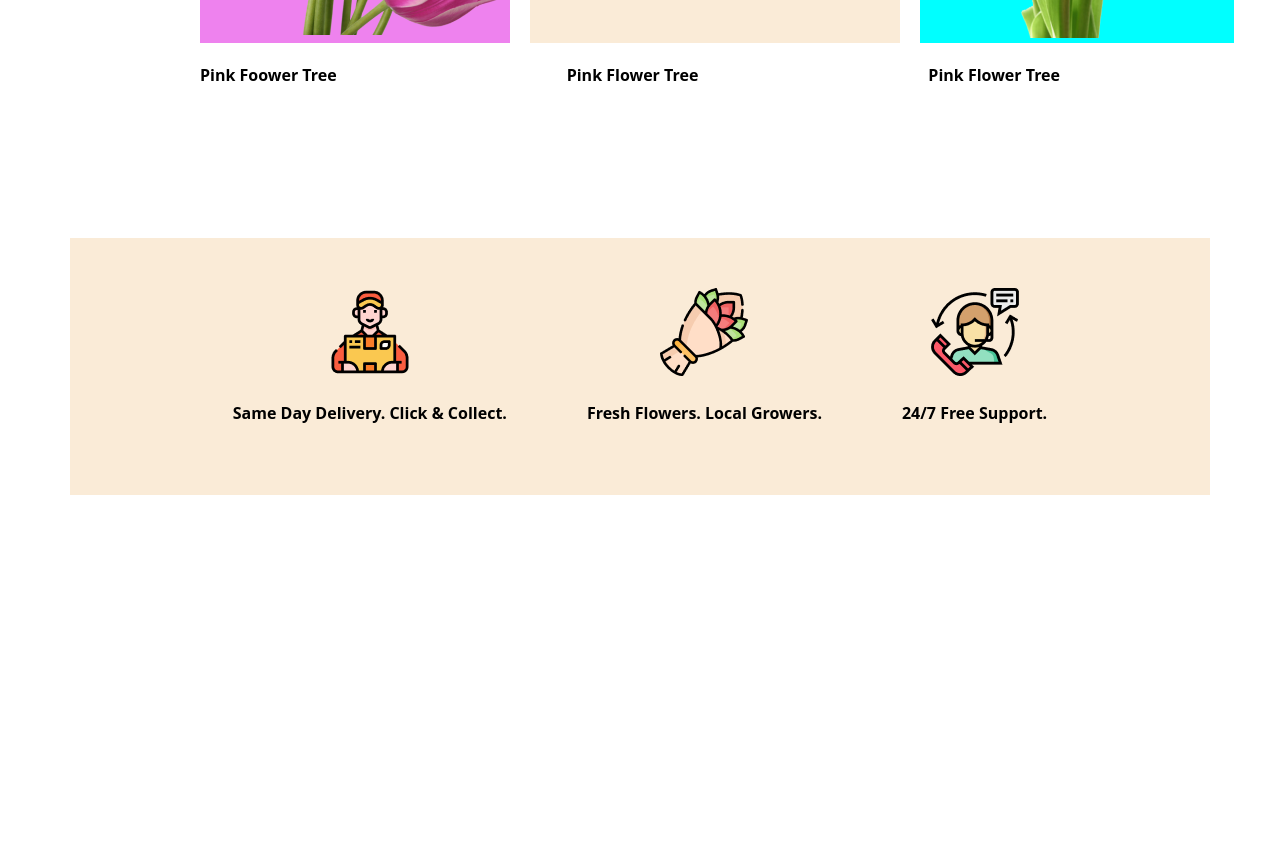
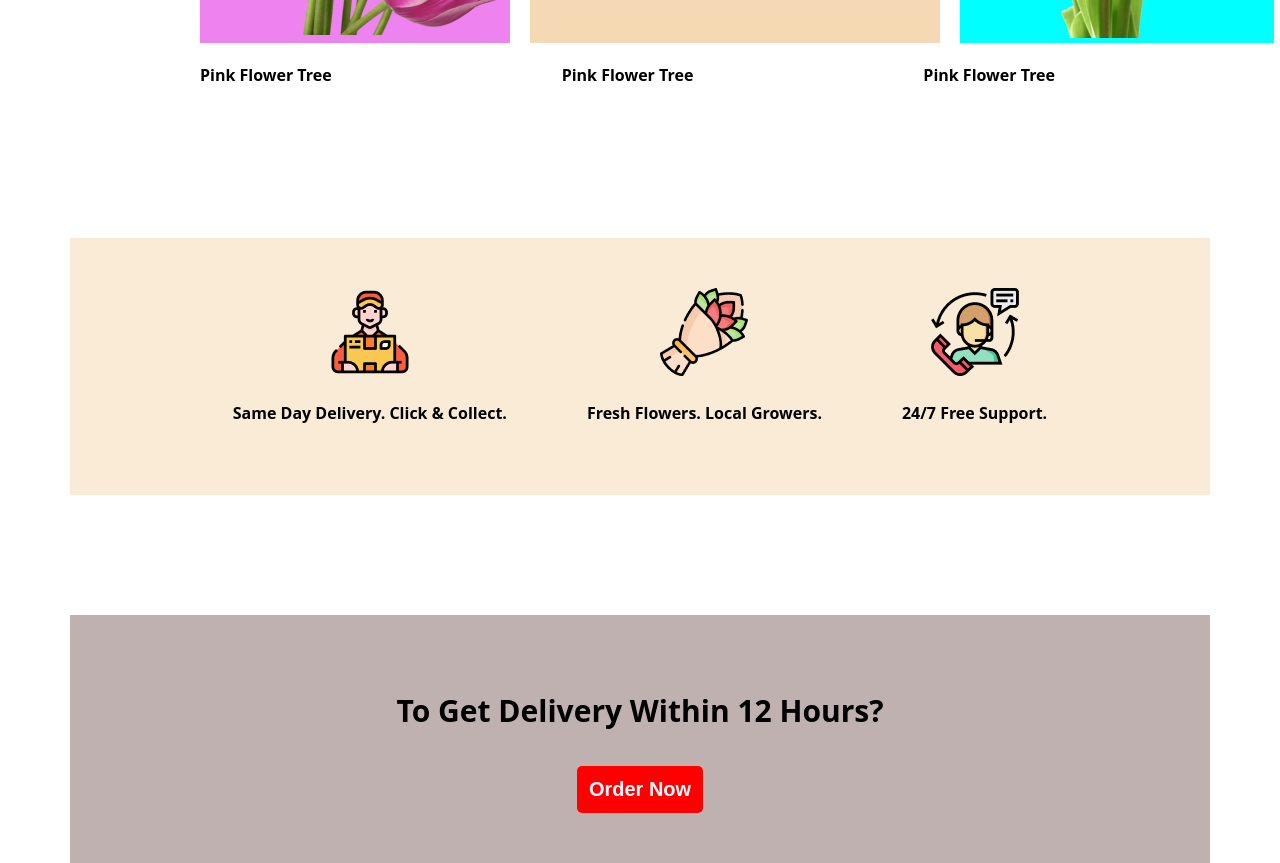
Before and after one commit to Rejuwan12/my-flower-shop, a plain HTML site: page index.html in a window 1280 px wide. Shown: the part 1251-2114 px from the top of the page. Before the commit the page ends 1766 px from the top, so only its background shows below. Drawn offline with Linux system fonts and the light colour scheme.

Commit message:
section-3 done

```diff
--- a/index.html
+++ b/index.html
@@ -39,7 +39,7 @@
             </div>
 
             <div class="image-title">
-            <h4> Pink Foower Tree</h4>
+            <h4> Pink Flower Tree</h4>
              <h4> Pink Flower Tree</h4>
              <h4> Pink Flower Tree</h4>
 
@@ -69,6 +69,12 @@
 
 
     </section>
+
+    <section class="section-3">
+        <div class="title-button">
+        <h1 class="section-3-title"> To Get Delivery Within 12 Hours?</h1>
+        <button class="btn-2"> Order Now</button></div>
+    </section>
     </main>
 
 </body>
--- a/stylesss/styles.css
+++ b/stylesss/styles.css
@@ -81,10 +81,12 @@ title{
     padding-bottom: 0%;
 }
 .image-2{
-    background-color: antiquewhite;
+    background-color: rgb(245, 217, 181);
     background-repeat: no-repeat;
     padding-top: 60px;
     border-radius: 500px 500px 0 0;
+    justify-content: center;
+    padding-left: 40px;
 }
 .image-3{
     background-color: aqua;
@@ -105,3 +107,28 @@ title{
     padding: 50px ;
     margin-bottom: 20px;
 }
+.section-3{
+    padding-top: 100px;
+
+}
+.title-button{
+   background-color: rgb(192, 177, 177);
+   text-align: center;
+   padding: 50px;
+   justify-content: center;
+   font-size: 20px;
+
+}
+.btn-2{
+    border-radius: 5px;
+    background-color: red;
+    border: 0;
+    font-size: 20px;
+    font-weight: 700;
+    padding: 12px;
+    margin-top: 10px;
+    color: aliceblue;
+}
+.section-3-title{
+    font-weight: bold;
+}
```
